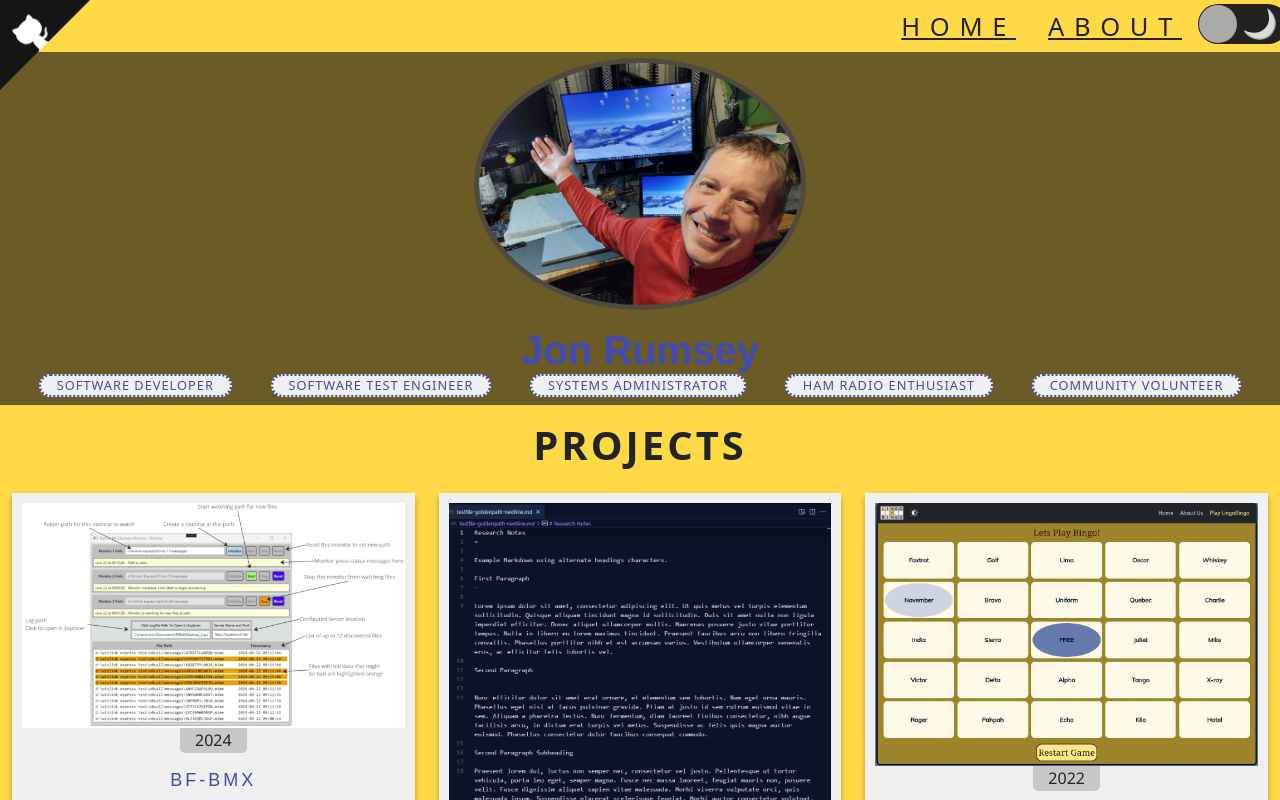
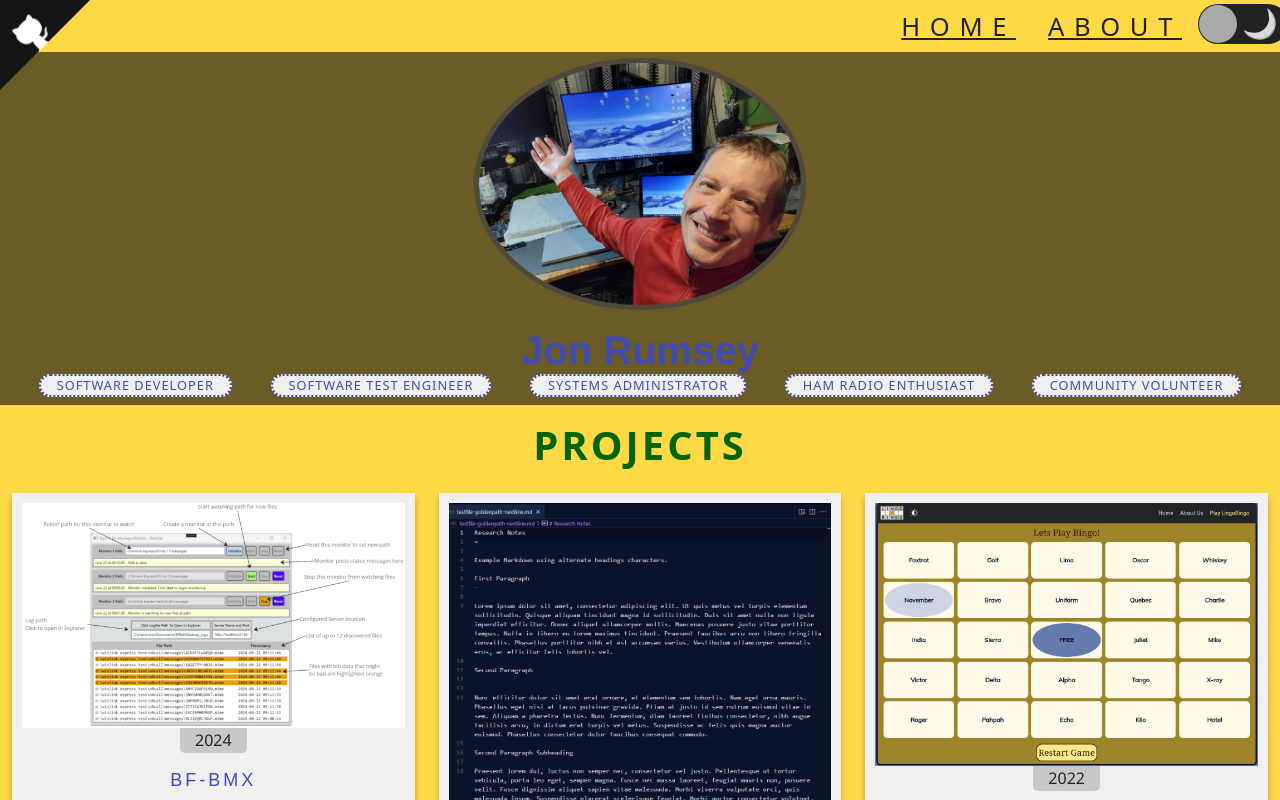
Before and after one commit to nojronatron/portfolio, a React (Vite) app: page / in a window 1280 px wide. Shown: the top 800 px of the page. Built offline with nearby package versions, Linux system fonts and the light colour scheme.

Commit message:
Fix section title font color for contrast.

```diff
--- a/src/components/Projects.jsx
+++ b/src/components/Projects.jsx
@@ -46,7 +46,7 @@ export default function Projects({ resumeProjects, resumeBasicInfo }) {
   return (
     <section id='portfolio'>
       <div className='col-md-12'>
-        <h1 className='section-title'>
+        <h1 className='section-title  title-text-dark'>
           <span>{sectionName}</span>
         </h1>
         <div className='col-md-12 mx-auto'>
```
